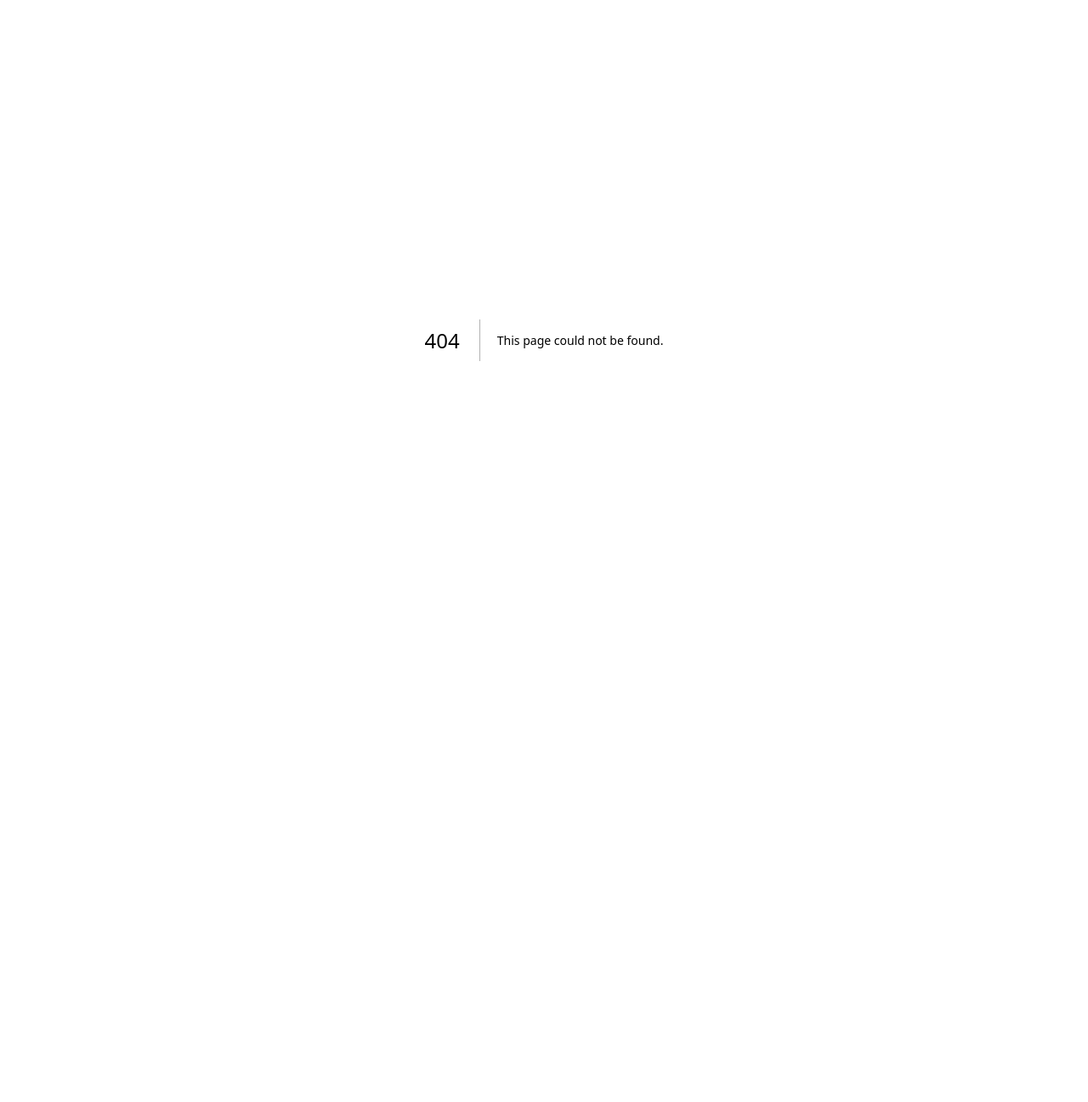
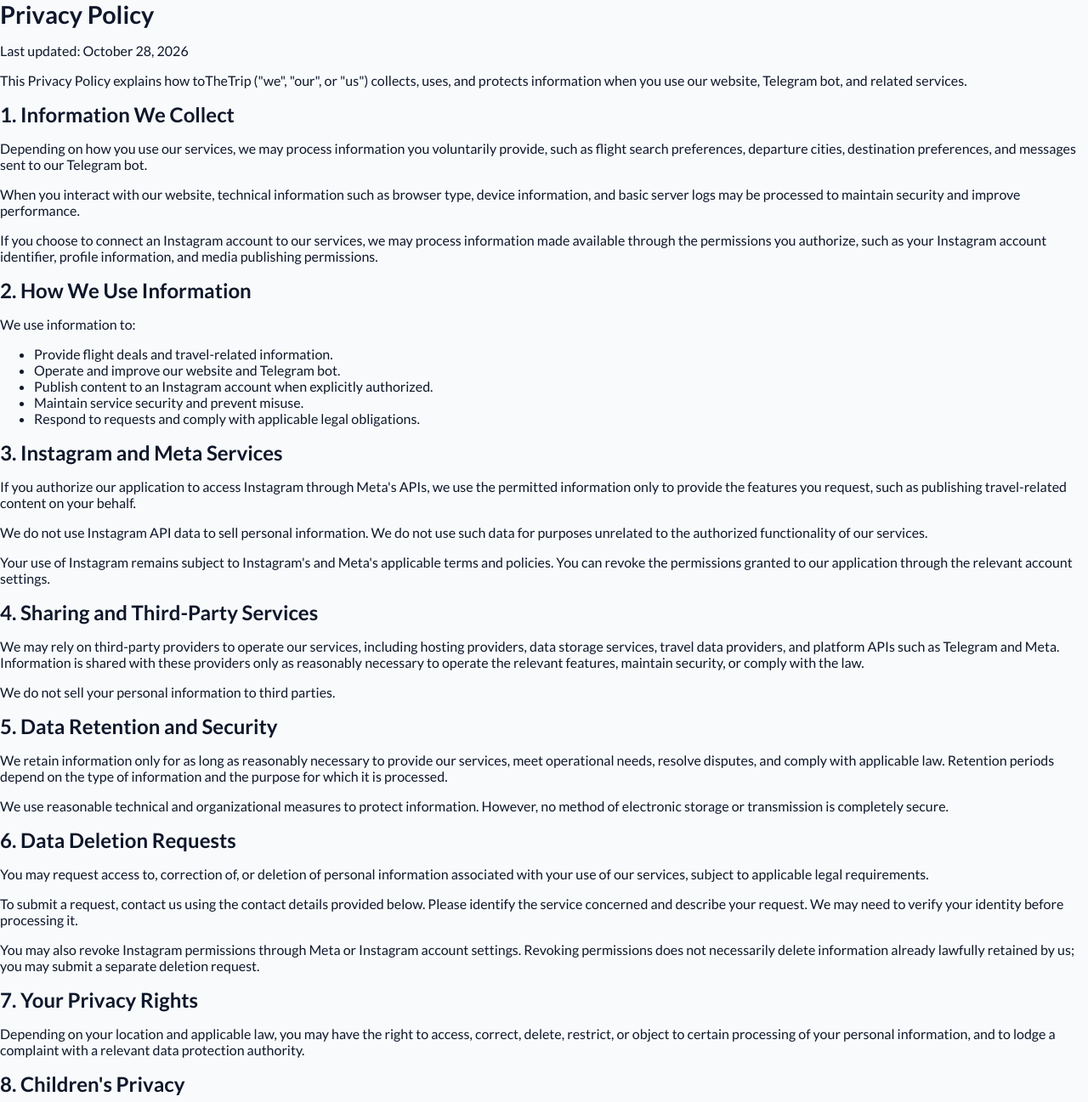
Before and after one commit to aemorozov/toTheTrip_web, a Next.js app: page /privacy in a window 1280 px wide. Before the commit this address had no page. Shown: the top 1297 px of the page at 85% size. Before the commit the page ends 800 px from the top, so only its background shows below. Built offline with nearby package versions, Linux system fonts and the light colour scheme.

Commit message:
add privacy

```diff
--- /dev/null
+++ b/src/app/privacy/page.tsx
@@ -0,0 +1,159 @@
+export const metadata = {
+  title: "Privacy Policy | toTheTrip",
+  description:
+    "Privacy Policy for toTheTrip, including our website, Telegram bot, and Instagram integrations.",
+  alternates: {
+    canonical: "https://tothetrip.app/privacy",
+  },
+};
+
+export default function PrivacyPolicyPage() {
+  return (
+    <main className="mx-auto max-w-3xl px-5 py-12 text-sm leading-7 text-gray-800">
+      <h1 className="mb-2 text-3xl font-bold text-gray-900">Privacy Policy</h1>
+
+      <p className="mb-8 text-gray-500">Last updated: October 28, 2026</p>
+
+      <p>
+        This Privacy Policy explains how toTheTrip ("we", "our", or "us")
+        collects, uses, and protects information when you use our website,
+        Telegram bot, and related services.
+      </p>
+
+      <h2 className="mt-8 mb-3 text-xl font-semibold">
+        1. Information We Collect
+      </h2>
+      <p>
+        Depending on how you use our services, we may process information you
+        voluntarily provide, such as flight search preferences, departure
+        cities, destination preferences, and messages sent to our Telegram bot.
+      </p>
+      <p>
+        When you interact with our website, technical information such as
+        browser type, device information, and basic server logs may be processed
+        to maintain security and improve performance.
+      </p>
+      <p>
+        If you choose to connect an Instagram account to our services, we may
+        process information made available through the permissions you
+        authorize, such as your Instagram account identifier, profile
+        information, and media publishing permissions.
+      </p>
+
+      <h2 className="mt-8 mb-3 text-xl font-semibold">
+        2. How We Use Information
+      </h2>
+      <p>We use information to:</p>
+      <ul className="list-disc space-y-1 pl-6">
+        <li>Provide flight deals and travel-related information.</li>
+        <li>Operate and improve our website and Telegram bot.</li>
+        <li>
+          Publish content to an Instagram account when explicitly authorized.
+        </li>
+        <li>Maintain service security and prevent misuse.</li>
+        <li>
+          Respond to requests and comply with applicable legal obligations.
+        </li>
+      </ul>
+
+      <h2 className="mt-8 mb-3 text-xl font-semibold">
+        3. Instagram and Meta Services
+      </h2>
+      <p>
+        If you authorize our application to access Instagram through Meta's
+        APIs, we use the permitted information only to provide the features you
+        request, such as publishing travel-related content on your behalf.
+      </p>
+      <p>
+        We do not use Instagram API data to sell personal information. We do not
+        use such data for purposes unrelated to the authorized functionality of
+        our services.
+      </p>
+      <p>
+        Your use of Instagram remains subject to Instagram's and Meta's
+        applicable terms and policies. You can revoke the permissions granted to
+        our application through the relevant account settings.
+      </p>
+
+      <h2 className="mt-8 mb-3 text-xl font-semibold">
+        4. Sharing and Third-Party Services
+      </h2>
+      <p>
+        We may rely on third-party providers to operate our services, including
+        hosting providers, data storage services, travel data providers, and
+        platform APIs such as Telegram and Meta. Information is shared with
+        these providers only as reasonably necessary to operate the relevant
+        features, maintain security, or comply with the law.
+      </p>
+      <p>We do not sell your personal information to third parties.</p>
+
+      <h2 className="mt-8 mb-3 text-xl font-semibold">
+        5. Data Retention and Security
+      </h2>
+      <p>
+        We retain information only for as long as reasonably necessary to
+        provide our services, meet operational needs, resolve disputes, and
+        comply with applicable law. Retention periods depend on the type of
+        information and the purpose for which it is processed.
+      </p>
+      <p>
+        We use reasonable technical and organizational measures to protect
+        information. However, no method of electronic storage or transmission is
+        completely secure.
+      </p>
+
+      <h2 className="mt-8 mb-3 text-xl font-semibold">
+        6. Data Deletion Requests
+      </h2>
+      <p>
+        You may request access to, correction of, or deletion of personal
+        information associated with your use of our services, subject to
+        applicable legal requirements.
+      </p>
+      <p>
+        To submit a request, contact us using the contact details provided
+        below. Please identify the service concerned and describe your request.
+        We may need to verify your identity before processing it.
+      </p>
+      <p>
+        You may also revoke Instagram permissions through Meta or Instagram
+        account settings. Revoking permissions does not necessarily delete
+        information already lawfully retained by us; you may submit a separate
+        deletion request.
+      </p>
+
+      <h2 className="mt-8 mb-3 text-xl font-semibold">
+        7. Your Privacy Rights
+      </h2>
+      <p>
+        Depending on your location and applicable law, you may have the right to
+        access, correct, delete, restrict, or object to certain processing of
+        your personal information, and to lodge a complaint with a relevant data
+        protection authority.
+      </p>
+
+      <h2 className="mt-8 mb-3 text-xl font-semibold">8. Children's Privacy</h2>
+      <p>
+        Our services are not intended to collect personal information directly
+        from children without an appropriate legal basis or required consent.
+      </p>
+
+      <h2 className="mt-8 mb-3 text-xl font-semibold">
+        9. Changes to This Policy
+      </h2>
+      <p>
+        We may update this Privacy Policy from time to time. Any updated version
+        will be published on this page with a revised update date.
+      </p>
+
+      <h2 className="mt-8 mb-3 text-xl font-semibold">10. Contact Us</h2>
+      <p>
+        For privacy questions or data deletion requests, contact the toTheTrip
+        team.
+      </p>
+      <p>
+        Email: <strong>[INSERT YOUR CONTACT EMAIL]</strong>
+      </p>
+    </main>
+  );
+}
```
